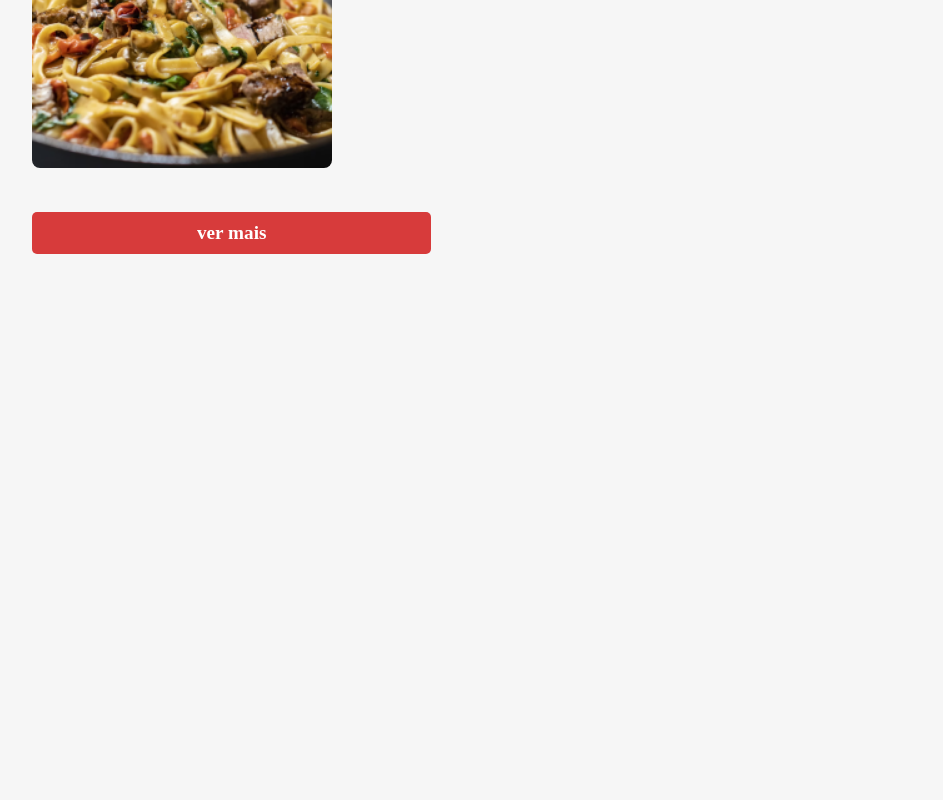
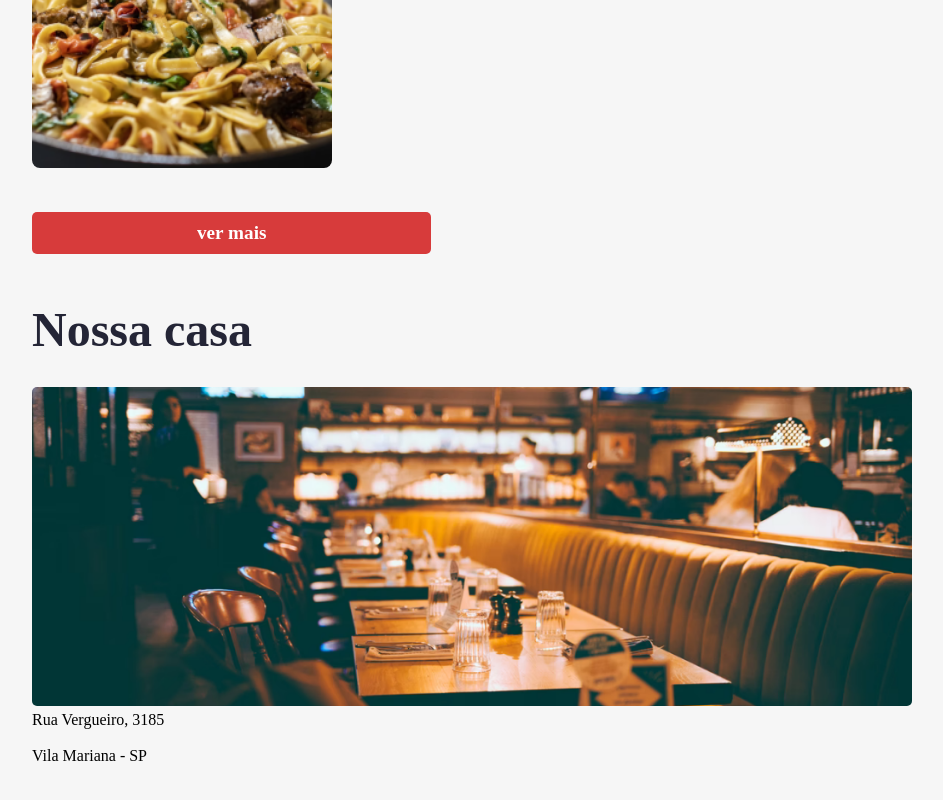
Before and after one commit to pedrokpdo/aluraRouterDom, a React (Create React App) app: page / in a window 1280 px wide. Shown: the part 1036-1836 px from the top of the page, without its empty margins (168-1111 px from the left). Before the commit the page ends 1340 px from the top, so only its background shows below. Built offline with nearby package versions, Linux system fonts and the light colour scheme; a web font is replaced by a local one.

Commit message:
terminando a tela de inicio

```diff
--- /dev/null
+++ b/src/pages/Sobre/index.tsx
@@ -0,0 +1,9 @@
+import styles from './Sobre.module.scss';
+
+export default function Sobre() {
+  return (
+    <section>
+			Sobre
+    </section>
+  );
+}
--- a/src/pages/inicio/index.tsx
+++ b/src/pages/inicio/index.tsx
@@ -1,6 +1,7 @@
 import cardapio from 'data/cardapio.json';
 import styles from './inicio.module.scss';
 import stylesTema from 'styles/Tema.module.scss';
+import nossaCasa from 'assets/nossa_casa.png';
 
 export default function Inicio() {
   let pratosRecomendados = [...cardapio];
@@ -22,6 +23,13 @@ export default function Inicio() {
           </div>
         )}
       </div>
+      <h3 className={stylesTema.titulo}> Nossa casa </h3>
+      <div className={styles.nossaCasa}>
+        <img src={nossaCasa} alt="Casa do aluroni" />
+        <div className={styles.nossaCasa__endereço}>
+          Rua Vergueiro, 3185 <br /> <br /> Vila Mariana - SP
+        </div>
+      </div>
     </section>
   );
 }
--- a/src/routes.js
+++ b/src/routes.js
@@ -2,6 +2,7 @@ import Menu from 'components/menu';
 import PaginaPadrao from 'components/PaginaPadrao';
 import Cardapio from 'pages/Cardapio';
 import Inicio from 'pages/inicio';
+import Sobre from 'pages/Sobre';
 import { BrowserRouter as Router, Routes, Route } from 'react-router-dom';
 
 export default function AppRouter() {
@@ -12,8 +13,9 @@ export default function AppRouter() {
 
         <Routes>
           <Route path='/' element={<PaginaPadrao />}>
-            <Route index element={<Inicio />}/>
+            <Route index element={<Inicio />} />
             <Route path='cardapio' element={<Cardapio />} />
+            <Route path='sobre' element={<Sobre />} />
           </Route>
 
         </Routes>
```
Also changed, not shown: src/components/PaginaPadrao/index.tsx (+4 -4 lines), src/assets/nossa_casa.png (added), src/pages/Sobre/Sobre.module.scss (added).
